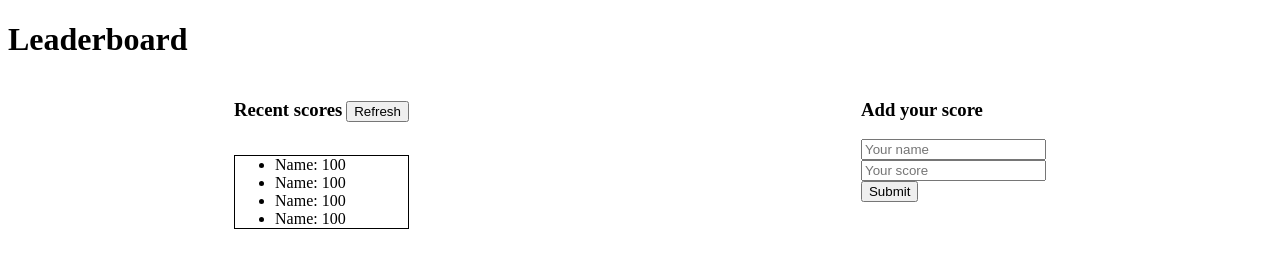
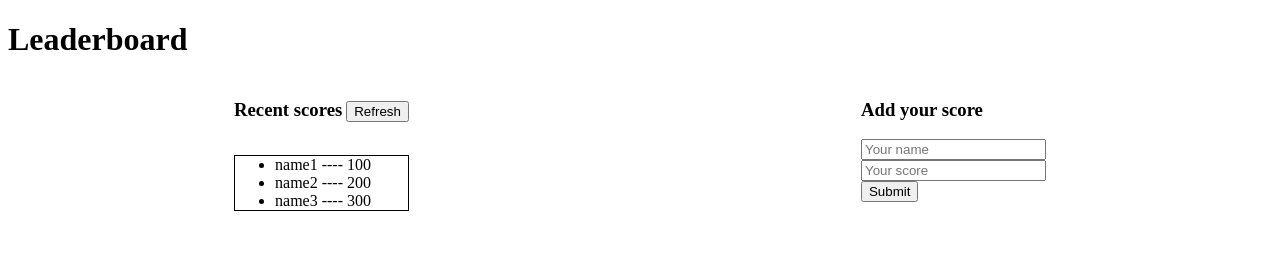
Before and after one commit to ahmetbozaci/leaderboard, a website built with webpack: page src/index.html in a window 1280 px wide. Built offline with nearby package versions, Linux system fonts and the light colour scheme.

Commit message:
Add basic function for display list

```diff
--- a/src/index.html
+++ b/src/index.html
@@ -6,7 +6,6 @@
     <meta charset="UTF-8" />
     <meta http-equiv="X-UA-Compatible" content="IE=edge" />
     <meta name="viewport" content="width=device-width, initial-scale=1.0" />
-    <link rel="stylesheet" href="./scss/style.css">
     <title>Document</title>
   </head>
   <body>
@@ -15,21 +14,17 @@
       <div>
         <div>
           <h3>Recent scores</h3>
-          <button class="refresh-btn">Refresh</button>
+          <button type="button" class="refresh-btn">Refresh</button>
         </div>
-        <ul>
-          <li>Name: 100</li>
-          <li>Name: 100</li>
-          <li>Name: 100</li>
-          <li>Name: 100</li>
+        <ul class="leader-board">
         </ul>
       </div>
       <div>
         <h3>Add your score</h3>
-        <form action="">
+        <form action="#">
           <input type="text" placeholder="Your name" /><br>
           <input type="text" placeholder="Your score" /><br>
-          <button type="">Submit</button>
+          <button type="submit">Submit</button>
         </form>
       </div>
     </div>
--- a/src/index.js
+++ b/src/index.js
@@ -1 +1,17 @@
 import './scss/style.scss';
+
+const scores = [
+  { name: 'name1', score: 100 },
+  { name: 'name2', score: 200 },
+  { name: 'name3', score: 300 },
+];
+const leaderBoard = document.getElementsByClassName('leader-board');
+
+const displayBoard = () => {
+  scores.forEach((score) => {
+    const li = document.createElement('li')
+    leaderBoard[0].appendChild(li);
+    li.append(`${score.name} ---- ${score.score}`)
+  });
+};
+displayBoard();
--- a/src/scss/style.scss
+++ b/src/scss/style.scss
@@ -1,10 +1,8 @@
-
-
 .flex {
   display: flex;
   justify-content: space-around;
+}
 
-}
 h3 {
   display: inline-block;
 }
```
Also changed, not shown: .stylelintrc.json.
